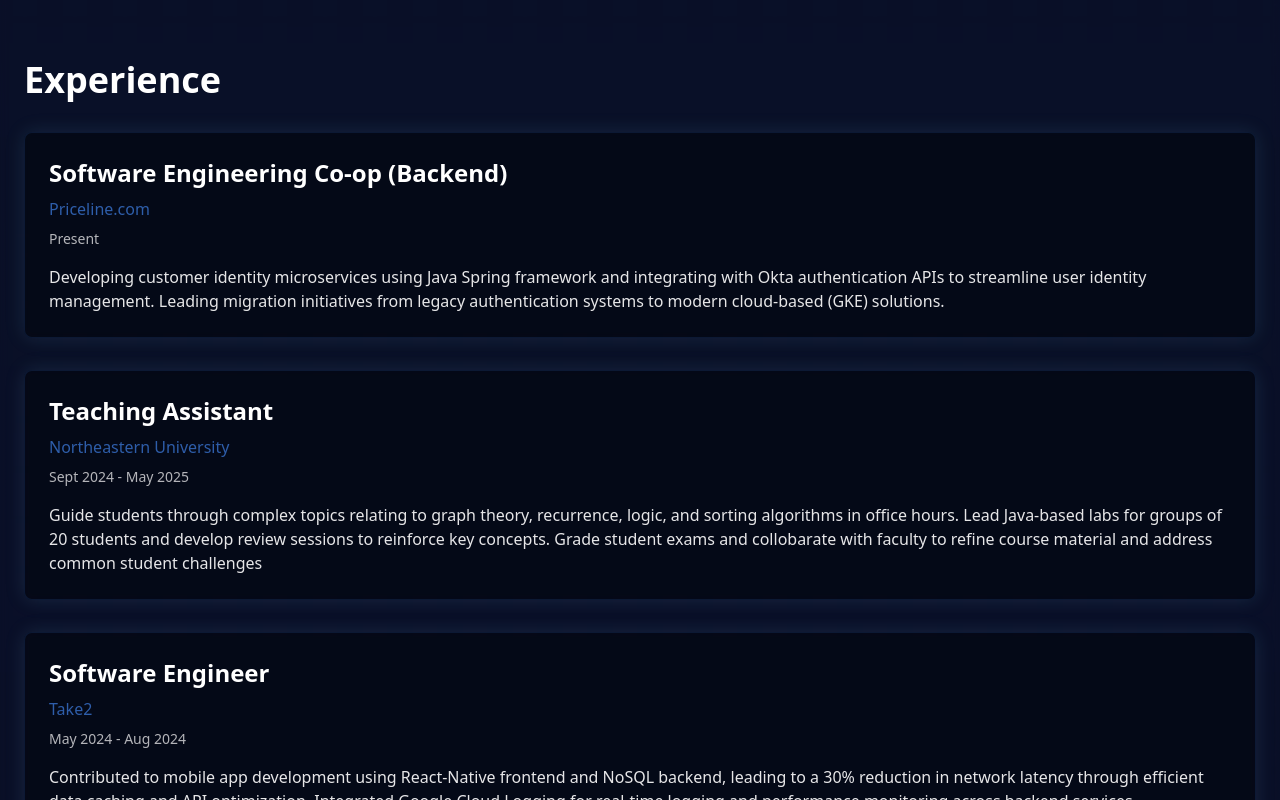
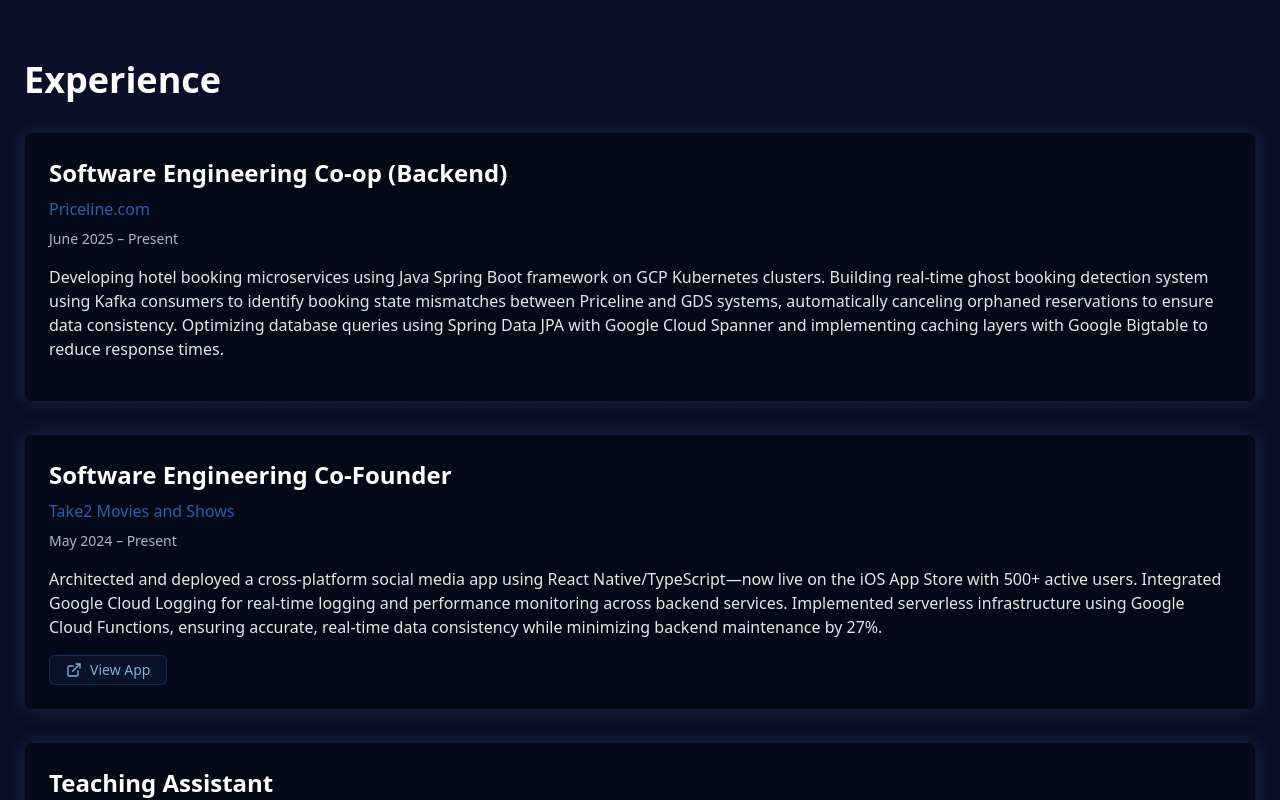
Before and after one commit to Tejchak/Tej-Website, a Next.js app: page / in a window 1280 px wide. Shown: the part 820-1620 px from the top of the page. Built offline with nearby package versions, Linux system fonts and the light colour scheme.

Commit message:
updated Priceline

```diff
--- a/src/components/Portfolio.tsx
+++ b/src/components/Portfolio.tsx
@@ -279,20 +279,21 @@ export default function Portfolio() {
                         {
                           title: 'Software Engineering Co-op (Backend)',
                           company: 'Priceline.com',
-                          date: 'Present',
-                          description: 'Developing customer identity microservices using Java Spring framework and integrating with Okta authentication APIs to streamline user identity management. Leading migration initiatives from legacy authentication systems to modern cloud-based (GKE) solutions.',
+                          date: 'June 2025 – Present',
+                          description: 'Developing hotel booking microservices using Java Spring Boot framework on GCP Kubernetes clusters. Building real-time ghost booking detection system using Kafka consumers to identify booking state mismatches between Priceline and GDS systems, automatically canceling orphaned reservations to ensure data consistency. Optimizing database queries using Spring Data JPA with Google Cloud Spanner and implementing caching layers with Google Bigtable to reduce response times.',
+                        },
+                        {
+                          title: 'Software Engineering Co-Founder',
+                          company: 'Take2 Movies and Shows',
+                          date: 'May 2024 – Present',
+                          description: 'Architected and deployed a cross-platform social media app using React Native/TypeScript—now live on the iOS App Store with 500+ active users. Integrated Google Cloud Logging for real-time logging and performance monitoring across backend services. Implemented serverless infrastructure using Google Cloud Functions, ensuring accurate, real-time data consistency while minimizing backend maintenance by 27%.',
+                          link: 'https://apps.apple.com/us/app/take2-movies-shows/id6737178731',
                         },
                         {
                           title: 'Teaching Assistant',
                           company: 'Northeastern University',
                           date: 'Sept 2024 - May 2025',
                           description: 'Guide students through complex topics relating to graph theory, recurrence, logic, and sorting algorithms in office hours. Lead Java-based labs for groups of 20 students and develop review sessions to reinforce key concepts. Grade student exams and collobarate with faculty to refine course material and address common student challenges',
-                        },
-                        {
-                          title: 'Software Engineer',
-                          company: 'Take2',
-                          date: 'May 2024 - Aug 2024',
-                          description: 'Contributed to mobile app development using React-Native frontend and NoSQL backend, leading to a 30% reduction in network latency through efficient data caching and API optimization. Integrated Google Cloud Logging for real-time logging and performance monitoring across backend services. Implemented serverless infrastructure using Google Cloud Functions, ensuring accurate, real-time data consistency while minimizing backend maintenance by 27%.',
                         },
                       ].map((job, index) => (
                         <motion.div
@@ -312,7 +313,26 @@ export default function Portfolio() {
                           <h3 className="text-2xl font-semibold mb-2 text-white">{job.title}</h3>
                           <p className="text-cosmic-accent mb-2">{job.company}</p>
                           <p className="text-sm text-white/70 mb-4">{job.date}</p>
-                          <p className="text-white/90">{job.description}</p>
+                          <p className="text-white/90 mb-4">{job.description}</p>
+                          {job.link && (
+                            <motion.a
+                              href={job.link}
+                              target="_blank"
+                              rel="noopener noreferrer"
+                              className="inline-flex items-center gap-2 px-4 py-1
+                                       bg-cosmic-primary/20 text-cosmic-light
+                                       hover:bg-cosmic-primary/30
+                                       border border-cosmic-accent/40
+                                       hover:border-cosmic-accent
+                                       rounded-md transition-all duration-300
+                                       text-sm font-medium"
+                              whileHover={{ scale: 1.05 }}
+                              whileTap={{ scale: 0.95 }}
+                            >
+                              <ExternalLink size={16} />
+                              View App
+                            </motion.a>
+                          )}
                         </motion.div>
                       ))}
                     </div>
```
